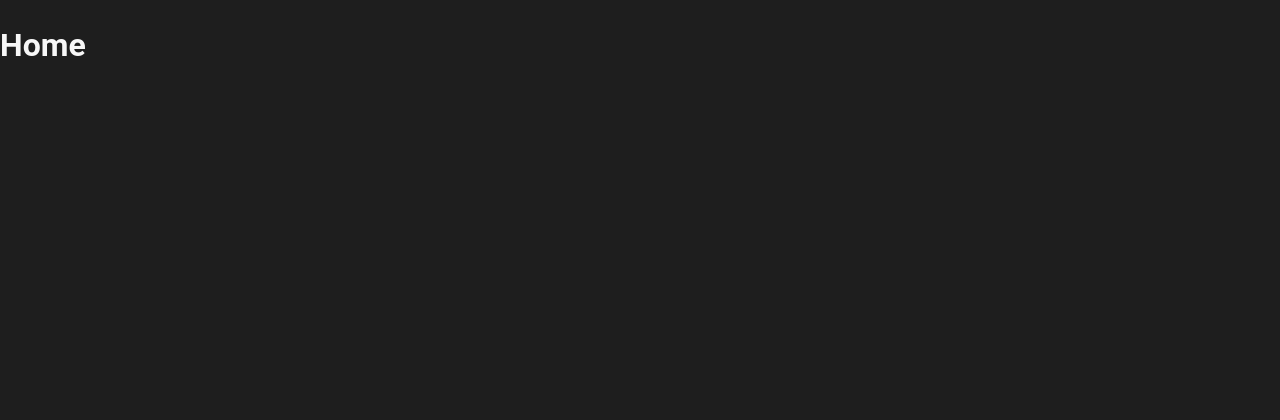
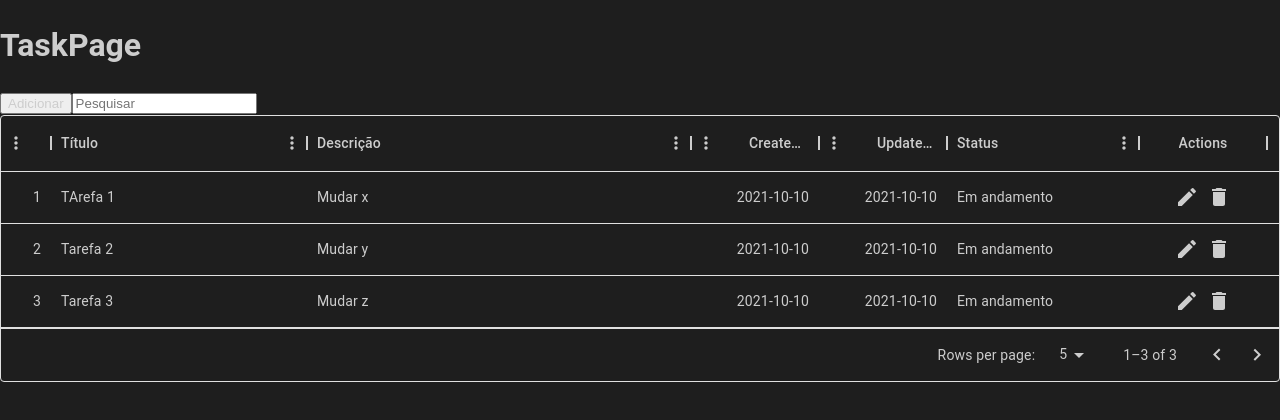
Before and after one commit to GuilhermeDeitos/Treinamento-Hackathon, a React (Vite) app in the folder Frontend/TaskManager/: page / in a window 1280 px wide. Shown: the top 420 px of the page. Built offline with nearby package versions, Linux system fonts and the light colour scheme; the HTML template or start-up script is replaced by a standard one.

Commit message:
data table simplona

```diff
--- a/Frontend/TaskManager/package.json
+++ b/Frontend/TaskManager/package.json
@@ -14,6 +14,7 @@
     "@emotion/styled": "^11.11.0",
     "@mui/icons-material": "^5.14.9",
     "@mui/material": "^5.14.9",
+    "@mui/x-data-grid": "^6.14.0",
     "axios": "^1.5.0",
     "react": "^18.2.0",
     "react-dom": "^18.2.0",
--- a/Frontend/TaskManager/src/App.css
+++ b/Frontend/TaskManager/src/App.css
@@ -4,7 +4,6 @@ body{
     font-size: 16px;
     font-weight: 400;
     line-height: 1.5;
-    color: #f7f7f7;
     text-align: left;
     margin: 0;
     padding: 0;
@@ -14,6 +13,6 @@ body{
 }
 
 *{
-    color: #f7f7f7;
+    color: #cdcdcd;
 
 }
--- a/Frontend/TaskManager/src/App.tsx
+++ b/Frontend/TaskManager/src/App.tsx
@@ -1,5 +1,6 @@
 import { BrowserRouter, Routes, Route } from 'react-router-dom';
 import { Login } from './pages/Login';
+import { TaskPage } from './pages/Tasks';
 import './App.css'
 
 
@@ -35,7 +36,7 @@ function App() {
   return (
     <BrowserRouter>
       <Routes>
-        <Route path="/" element={<h1>Home</h1>} />
+        <Route path="/" element={<TaskPage/>} />
         <Route path="/login" element={<Login />} />
         <Route path="*" element={<h1>Not Found</h1>} />
       </Routes>
--- /dev/null
+++ b/Frontend/TaskManager/src/components/DataTable/index.tsx
@@ -0,0 +1,43 @@
+import { DataGrid, GridColDef } from '@mui/x-data-grid';
+import styled from 'styled-components';
+
+
+export type Task = {
+    id: number;
+    title: string;
+    description: string;
+    status: string;
+    created_at: string;
+    updated_at?: string;
+
+}
+
+interface DataTableProps{
+    columns: GridColDef[];
+    rows: Task[];
+}
+
+const TableContainer = styled.div`
+    height: 60%;
+    width: 100%;
+    margin: 0 auto;
+`
+
+export function DataTable(props:DataTableProps){
+    return (
+        <TableContainer>
+            <DataGrid
+                rows={props.rows}
+                columns={props.columns}
+                initialState={{
+                    pagination: {
+                      paginationModel: { page: 0, pageSize: 5 },
+                    },
+                  }}
+                pageSizeOptions={[5, 10]}
+
+            />
+        </TableContainer>
+    )
+
+}
--- a/Frontend/TaskManager/src/components/forms/login.tsx
+++ b/Frontend/TaskManager/src/components/forms/login.tsx
@@ -22,7 +22,7 @@ export function FormLogin() {
     setHasPassword(!hasPassword);
   };
 
-  const handleLogin = (e: unknown) => {
+  const handleLogin = (e: any) => {
     e.preventDefault();
     if (loginData.email === "" || loginData.password === "") {
       Swal.fire({
--- /dev/null
+++ b/Frontend/TaskManager/src/pages/Tasks/index.tsx
@@ -0,0 +1,113 @@
+import { DataTable, Task } from "../../components/DataTable";
+import { GridColDef } from "@mui/x-data-grid";
+import { Edit, Delete } from "@mui/icons-material";
+import { useState } from "react";
+
+const width = window.innerWidth;
+
+const rows = [
+    {
+      id: 1,
+      title: "TArefa 1",
+
+      description: "Mudar x",
+      created_at: "2021-10-10",
+      status: "Em andamento",
+      updated_at: "2021-10-10",
+
+
+    },
+    {
+      id: 2,
+      description: "Mudar y",
+      title: "Tarefa 2",
+      created_at: "2021-10-10",
+      status: "Em andamento",
+      updated_at: "2021-10-10",
+
+    },
+      {
+      id: 3,
+      description: "Mudar z",
+      title: "Tarefa 3",
+      created_at: "2021-10-10",
+      status: "Em andamento",
+      updated_at: "2021-10-10",
+      }
+
+
+
+  ];
+
+
+export function TaskPage() {
+    const [tasks, setTasks] = useState<Task[]>(rows);
+    const [ searchText, setSearchText ] = useState('');
+    const columns: GridColDef[] = [
+        { field: 'id', headerName: 'ID', type: 'number', width: (width / 100) * 3 },
+        { field: 'title', headerName: 'Título', type: 'string', width: (width / 100) * 20},
+        { field: 'description', headerName: 'Descrição', type: 'string', width: (width / 100) * 30 },
+
+        { field: 'created_at', headerName: 'Created At', type: 'number', width: (width / 100) * 10 },
+        { field: 'updated_at', headerName: 'Updated At', type: 'number', width: (width / 100) * 10 },
+        { field: 'status', headerName: 'Status', type: 'string', width: (width / 100) * 15 },
+        {
+          field: 'actions',
+          headerName: 'Actions',
+          type: 'actions',
+          width: (width / 100) * 10,
+          getActions: () => [
+            <Edit
+              key="edit"
+              onClick={(event) => {
+                console.log('Editar');
+              }}
+            />,
+            <Delete
+              key="delete"
+              onClick={(params: any) => {
+                console.log(params);
+                const newTasks = tasks.filter((task) => task.id !== params.row.id);
+                setTasks(newTasks);
+                console.log(newTasks);
+              }}
+            />,
+          ],
+        },
+      ];
+
+    const handleAddTask = () => {
+        const newTask: Task = {
+            id: 4,
+            title: "Tarefa 4",
+            description: "Mudar w",
+            status: "Em andamento",
+            created_at: "2021-10-10",
+            updated_at: "2021-10-10",
+        }
+        console.log(newTask);
+        setTasks([...tasks, newTask]);
+    }
+
+    const handleSearch = (e: React.ChangeEvent<HTMLInputElement>) => {
+        setSearchText(e.target.value);
+    }
+
+    const searchedData = tasks.filter((doc) => {
+        return JSON.stringify(doc).toLowerCase().includes(searchText.toLowerCase());
+    });
+
+
+
+
+
+
+  return (
+    <>
+      <h1>TaskPage</h1>
+      <button onClick={handleAddTask}>Adicionar</button>
+      <input type="text" placeholder="Pesquisar" onChange={handleSearch} />
+      <DataTable rows={searchedData} columns={columns} />
+    </>
+  );
+}
```
Also changed, not shown: Frontend/TaskManager/src/pages/Tasks/styled.ts (added), 1 other file (tests, documents, lock files or other folders).
